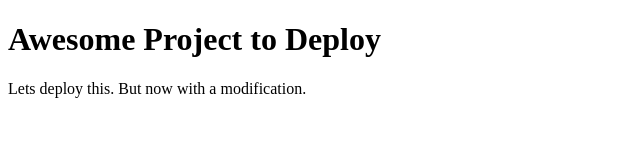
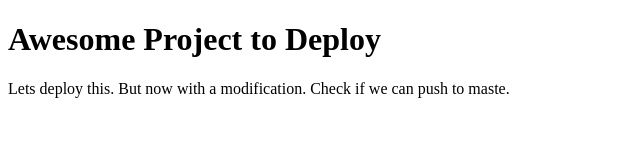
Before and after one commit to apocsve/aws-deployment-test, a plain HTML site: page index.html in a window 1280 px wide. Shown: the whole page, without its empty margins (0-640 px from the left). Drawn offline with Linux system fonts and the light colour scheme.

Commit message:
Testing push.

```diff
--- a/index.html
+++ b/index.html
@@ -9,6 +9,8 @@
             Lets deploy this.
 
             But now with a modification.
+
+            Check if we can push to maste.
         </p>
     </body>
 </html>
```
